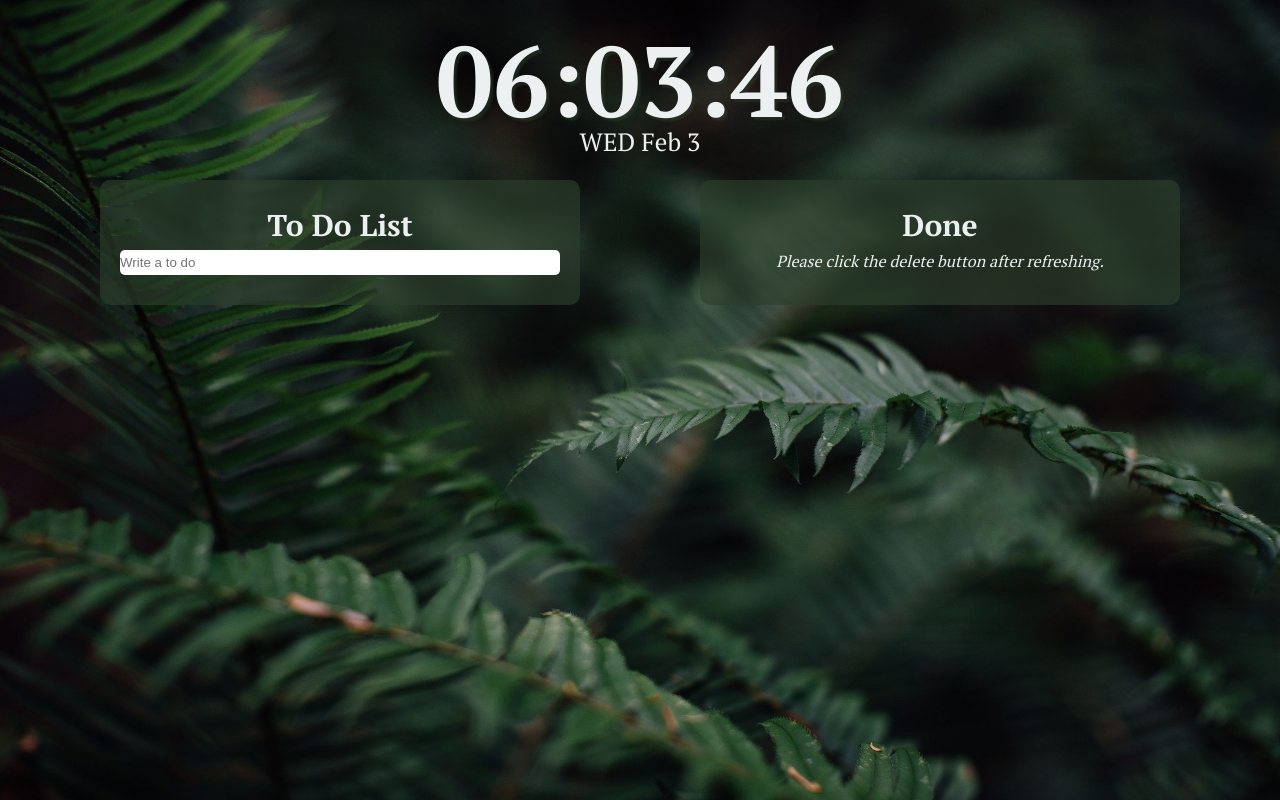
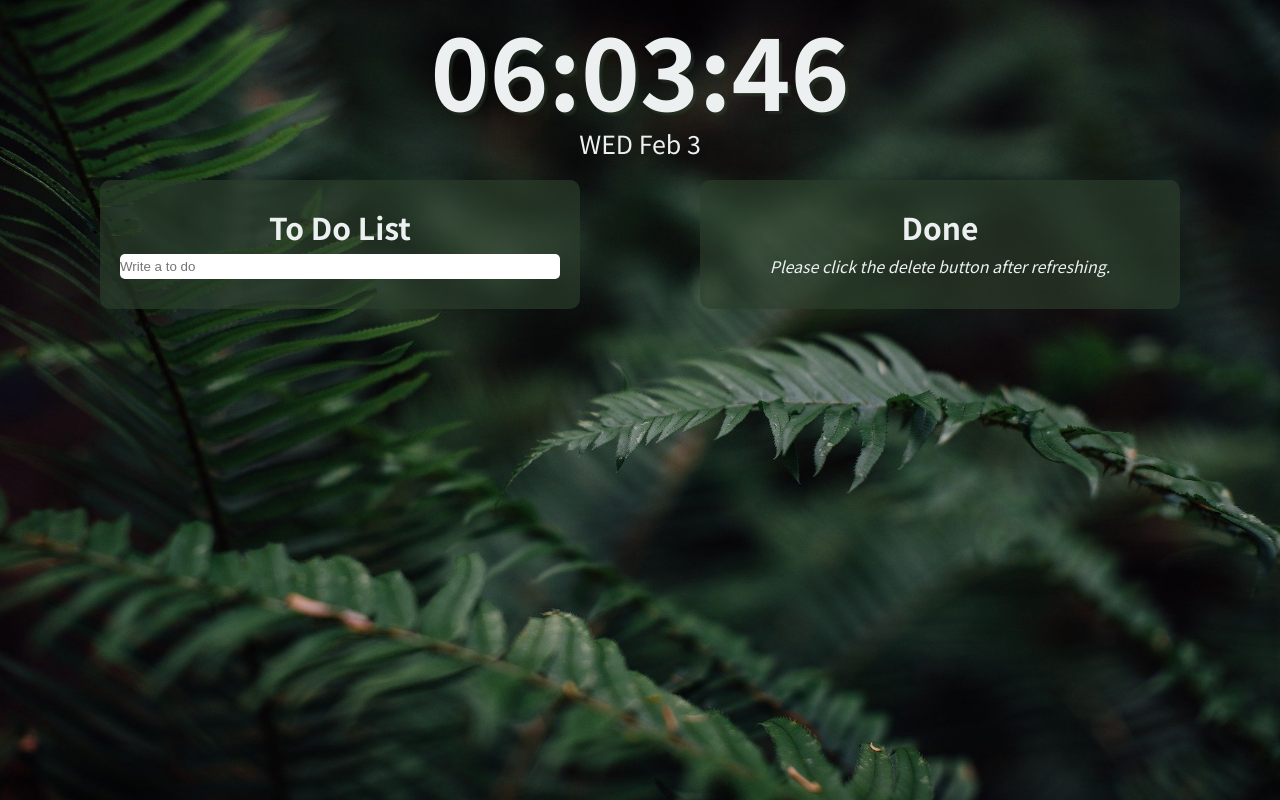
Before and after one commit to beeee2/ToDoList, a plain HTML site: page index.html in a window 1280 px wide. Drawn offline with Linux system fonts and the light colour scheme; a web font is replaced by a local one.

Commit message:
font-family

```diff
--- a/styles.css
+++ b/styles.css
@@ -1,7 +1,7 @@
 @charset "utf-8";
 @import url("https://fonts.googleapis.com/css2?family=Bungee+Outline&display=swap");
 @import url("https://fonts.googleapis.com/css2?family=PT+Serif:wght@400;700&display=swap");
-
+@import url("https://fonts.googleapis.com/css2?family=Noto+Sans+KR:wght@400;700;900&display=swap");
 * {
   margin: 0;
   padding: 0;
@@ -10,7 +10,7 @@ body {
   position: relative;
   background-color: #0e332c;
   color: #ecf0f1;
-  font-family: "PT Serif", serif;
+  font-family: "Noto Sans KR", sans-serif;
   height: 100vh;
 }
 ul {
@@ -26,7 +26,7 @@ ul {
 }
 .date__realTime {
   position: absolute;
-  top: -120px;
+  top: -150px;
   font-size: 100px;
   font-weight: bold;
   text-shadow: 3px 3px 2px rgba(44, 62, 43, 0.5);
```
